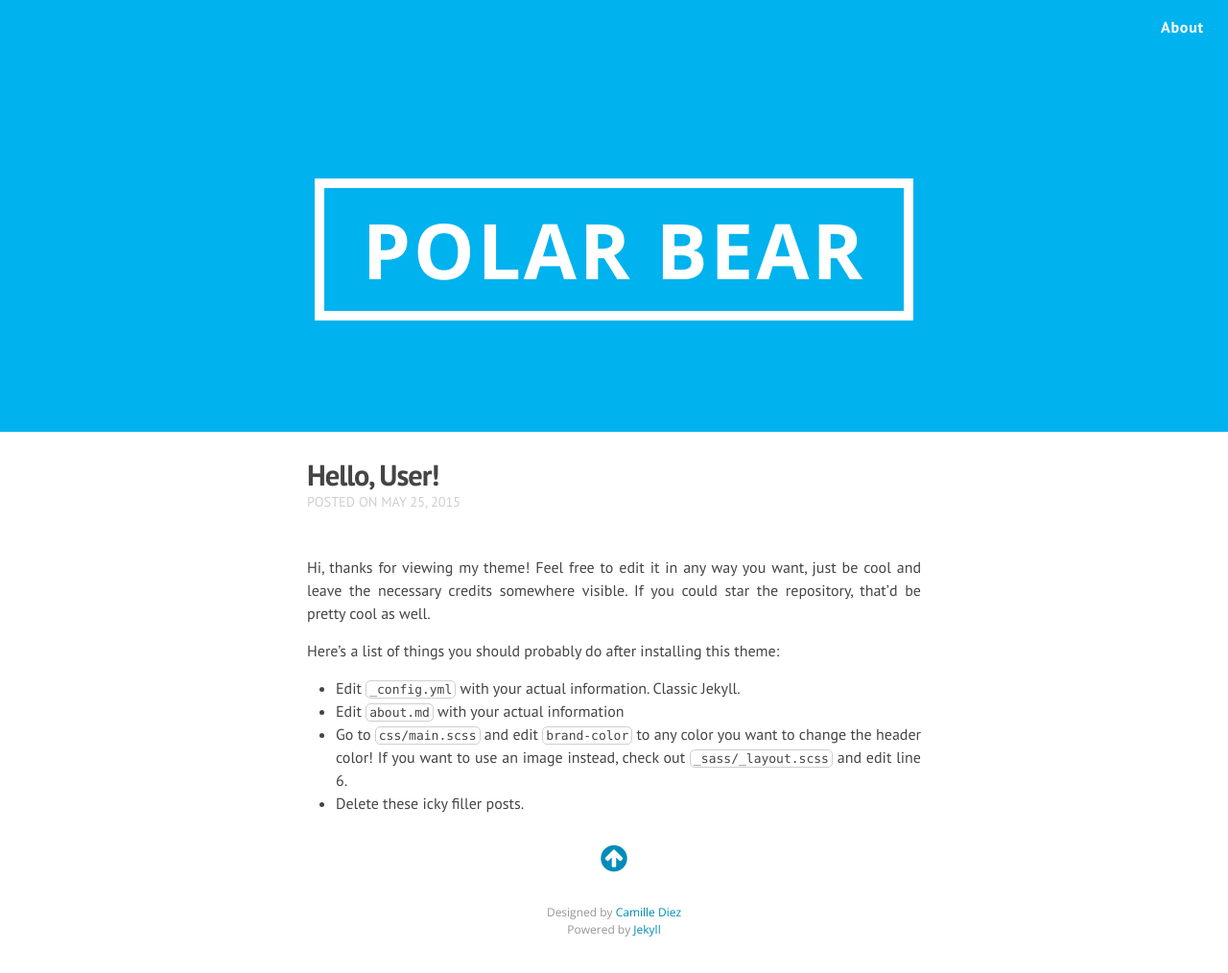
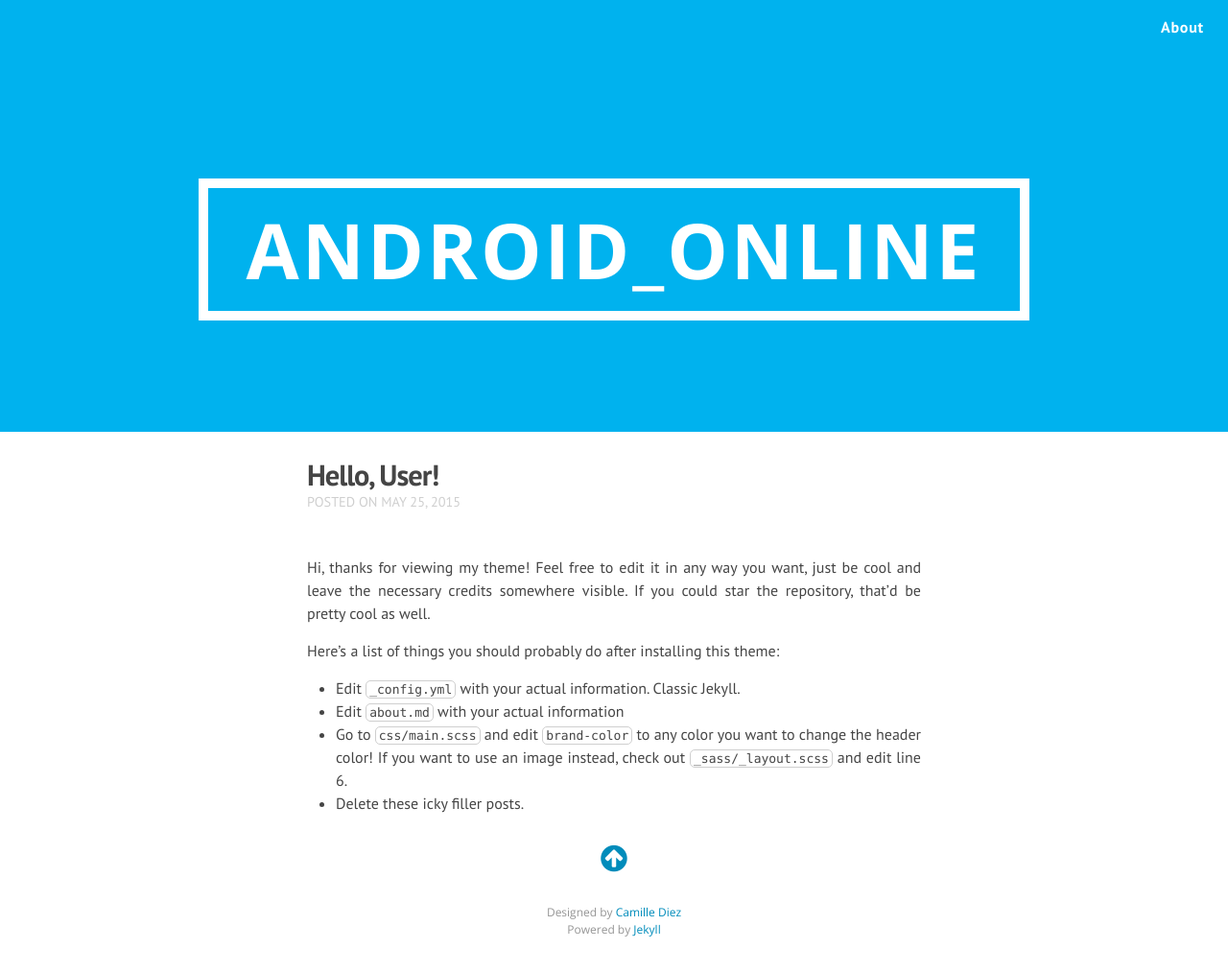
Before and after one commit to android-online/android-online.github.io, a Jekyll site: the page built from _posts/2015-05-25-hello.markdown, in a window 1280 px wide. Shown: the whole page at 96% size. Built offline with Jekyll 4.4.1, drawn with Linux system fonts in a browser that asks for light colours; nearby versions of some CDN libraries; Markdown is read by kramdown in place of the engine named in the settings.

Commit message:
name test

```diff
--- a/_config.yml
+++ b/_config.yml
@@ -1,5 +1,5 @@
 # Site settings
-title: Polar Bear
+title: android_online
 email:
 description: > # this means to ignore newlines until "baseurl:"
   Jekyll Theme Demo
```
